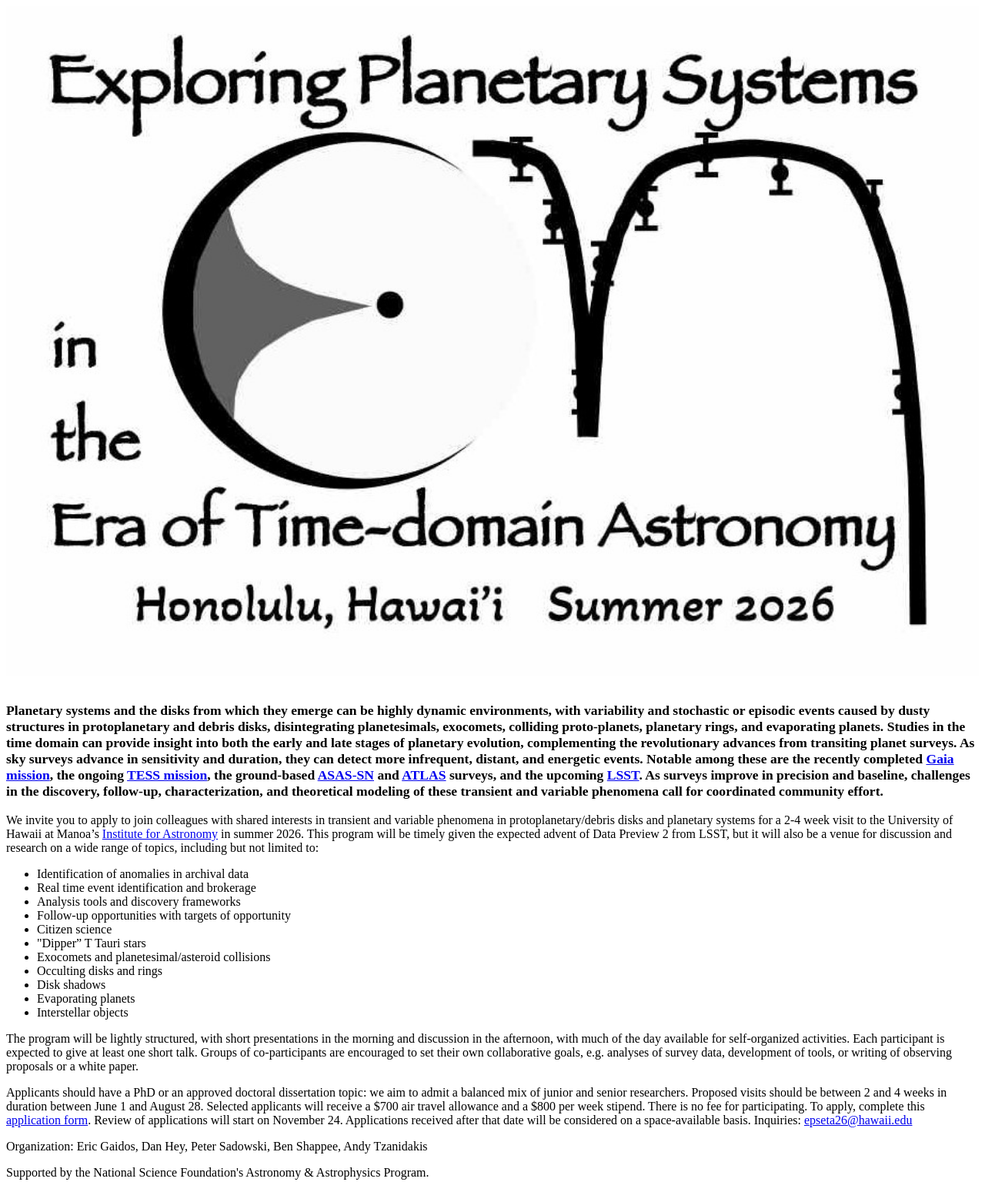
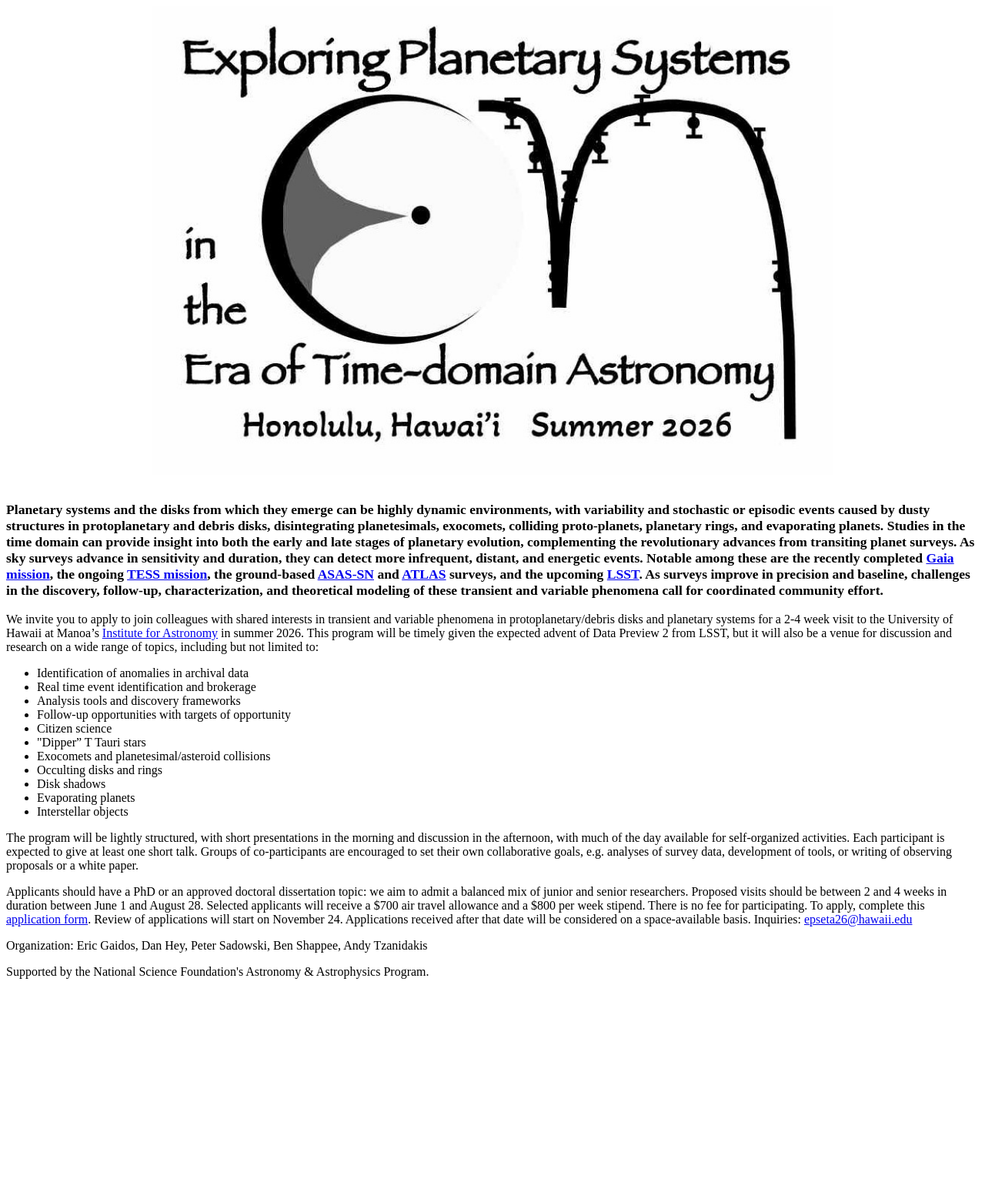
Before and after one commit to egaidos/egaidos.github.io, a Jekyll site: the page epseta26.html, which Jekyll copies as it is, in a window 1280 px wide. Shown: the whole page at 77% size. Built offline with Jekyll 4.4.1, drawn with Linux system fonts in a browser that asks for light colours; a style sheet for code colours, icons or effects is not loaded; after the commit the page ends 1288 px from its top, so only the background shows below that.

Commit message:
Update epseta26.html

```diff
--- a/epseta26.html
+++ b/epseta26.html
@@ -15,7 +15,7 @@
   width: 100%;
 }
 img {
-  max-width: 100%; /* Image will not exceed its original width or parent's width */
+  max-width: 70%; /* Image will not exceed its original width or parent's width */
   height: auto; /* Height will adjust proportionally */
 }
 </style>
```
